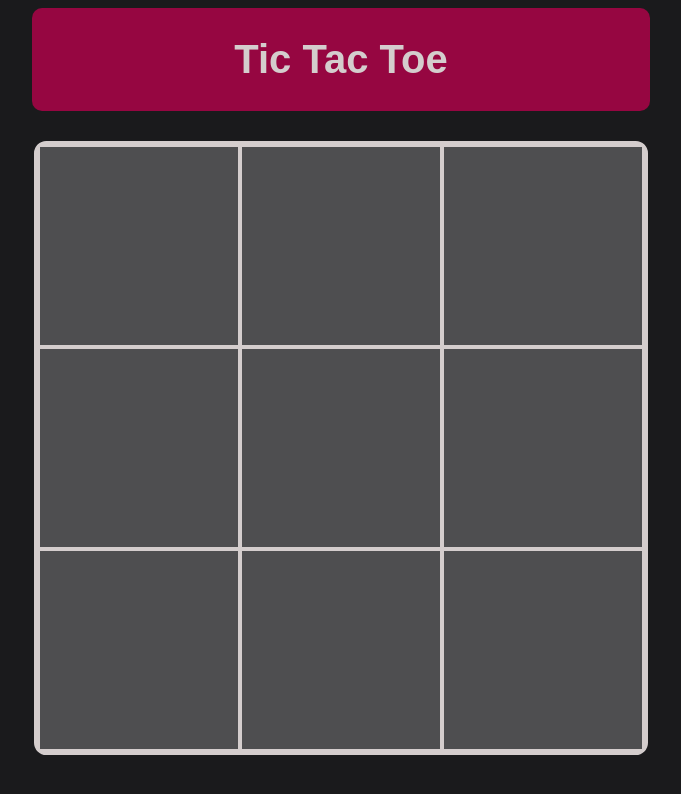
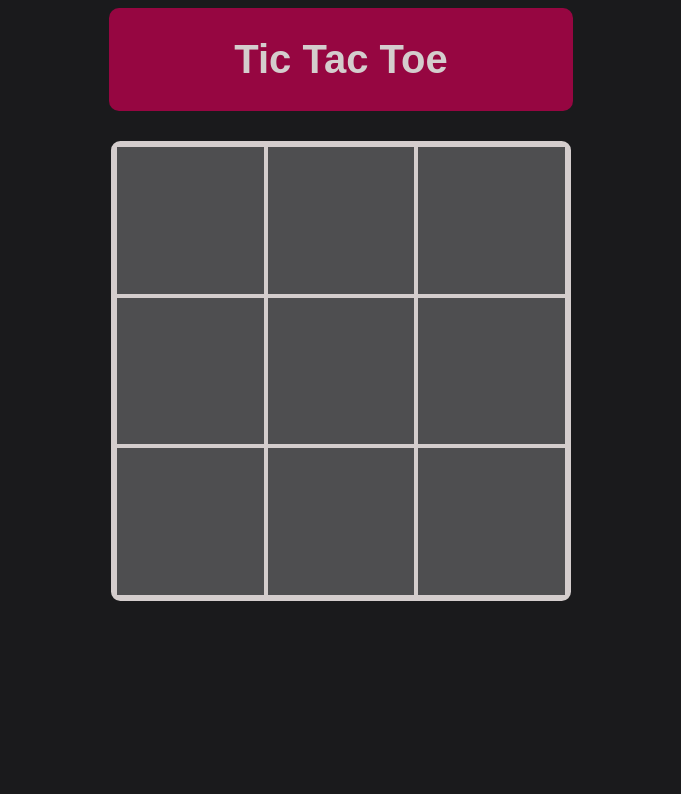
Before and after one commit to mdacach/vue-tic-tac-toe, a Vue app: page / in a window 1280 px wide. Shown: the top 794 px of the page, without its empty margins (299-980 px from the left). Built offline with nearby package versions, Linux system fonts and the light colour scheme.

Commit message:
decrease sizing of elements

```diff
--- a/src/components/Cells.vue
+++ b/src/components/Cells.vue
@@ -80,8 +80,8 @@ export default {
 <style>
 #cells-container {
   box-sizing: border-box;
-  width: 80%;
-  height: 80%;
+  width: 60%;
+  height: 60%;
   display: grid;
   grid-template-columns: repeat(3, 1fr);
   margin: 0 auto;
--- a/src/components/Footer.vue
+++ b/src/components/Footer.vue
@@ -38,7 +38,7 @@ export default {
 
 <style>
 #footer {
-  width: 80%;
+  width: 60%;
   margin: 0 auto;
   display: grid;
   grid-template-columns: 70% 30%;
--- a/src/components/Header.vue
+++ b/src/components/Header.vue
@@ -20,7 +20,7 @@ export default {
 
 #header {
   background-color: var(--terciary-color);
-  width: 80%;
+  width: 60%;
   text-align: center;
   margin: 0 auto;
   margin-bottom: 30px;
```
